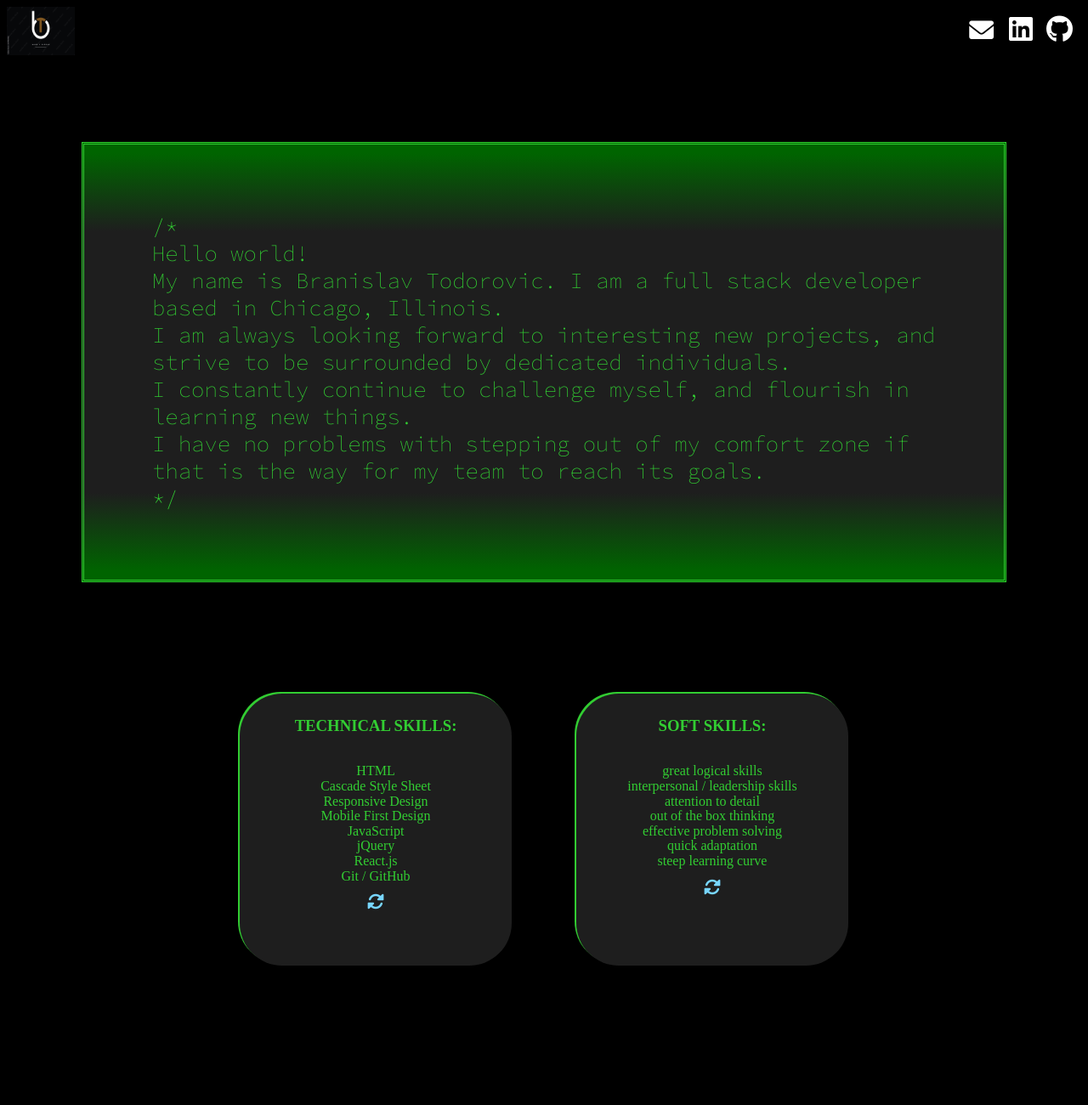
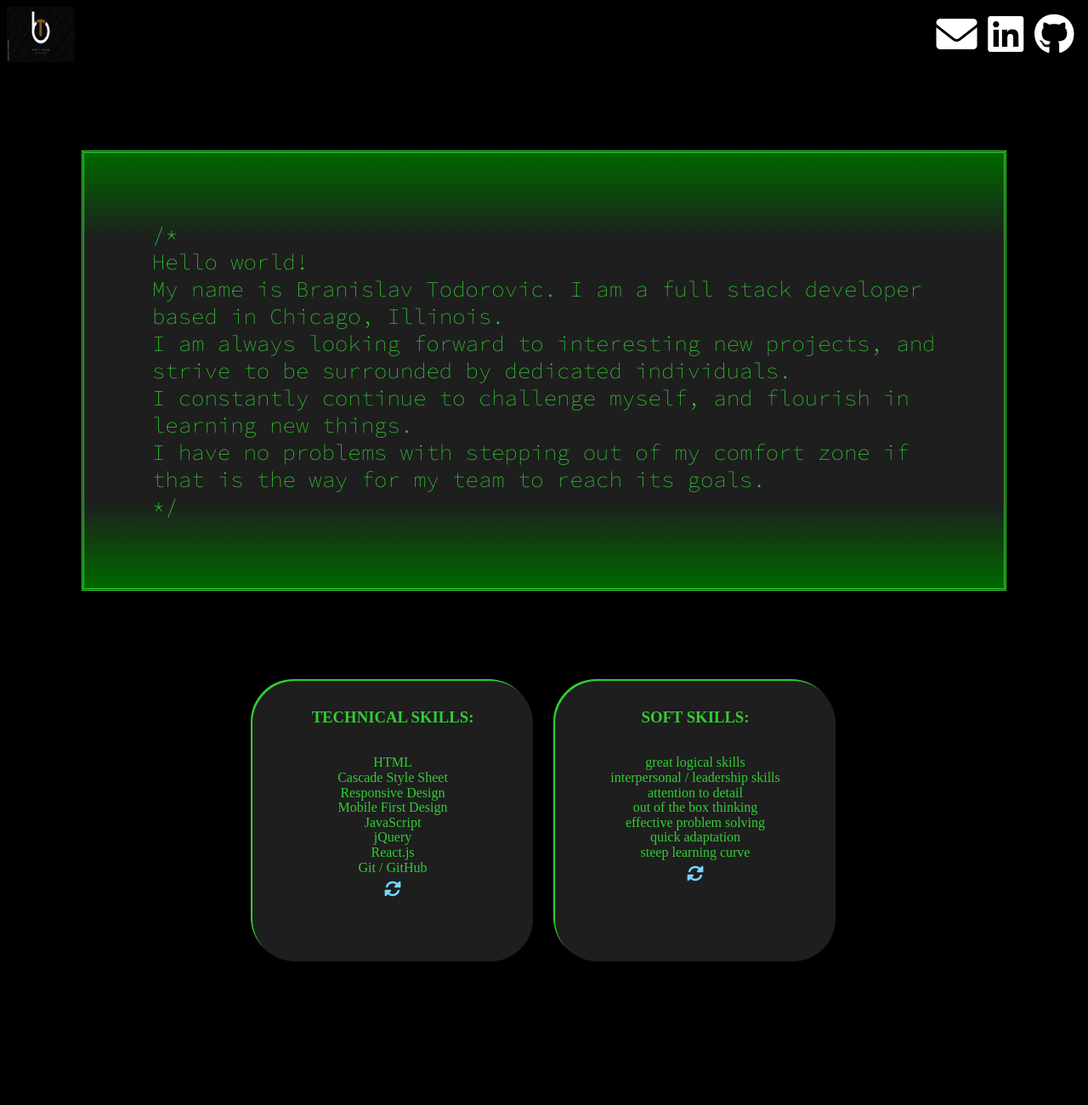
Before and after one commit to bajcula/bajcula.github.io, a plain HTML site: page about.html in a window 1280 px wide. Shown: the top 1300 px of the page at 85% size. Drawn offline with nearby package versions, Linux system fonts and the light colour scheme.

Commit message:
sat final

```diff
--- a/about.css
+++ b/about.css
@@ -9,10 +9,10 @@ body {
 #about-me {
     color: limegreen;
     font-family: 'Source Code Pro', monospace;
-    background:linear-gradient(darkgreen 0 2%, rgba(30 30 30) 20% 80%, darkgreen 98% 100%);
+    background:linear-gradient(darkgreen 0 1%, rgba(30 30 30) 20% 80%, darkgreen 99% 100%);
     padding:2rem;
     padding-top: 70px;
-    border: 3px double limegreen;
+    border: 5px double darkgreen;
     text-align:start;
     margin: 2rem;
 
@@ -99,7 +99,6 @@ main {
 }
 #skills {
     display: grid;
-    grid-template-rows: 1fr 1fr;
     gap:6px;
     margin:5px;
     text-align: center;
@@ -113,10 +112,10 @@ main {
 
 #tech-div, #soft-div {
     background-color:rgba(30 30 30);
-    margin: 35px;
+    margin: 10px;
     border-radius: 50px;
     box-shadow: -2px -2px limegreen;
-    padding:10px;
+    padding:15px;
     line-height: 1.1rem;
     text-align: center;
 }
@@ -253,3 +252,13 @@ main {
     font-size: 20px;
     color:rgb(120, 214, 255);
 }
+
+@media screen and (min-width:1280px) {
+    .fa-brands, .fa-solid {
+        font-size: 3rem;
+        margin: 0.8vh;
+    }
+    #links {
+        margin: 10px;
+    }
+}
--- a/contact.css
+++ b/contact.css
@@ -77,3 +77,14 @@ footer h6 {
     align-self: center;
 
 }
+
+
+@media screen and (min-width:1280px) {
+    .fa-brands, .fa-solid {
+        font-size: 3rem;
+        margin: 0.8vh;
+    }
+    #links {
+        margin: 10px;
+    }
+}
--- a/index.css
+++ b/index.css
@@ -138,25 +138,22 @@ footer h6 {
     main {
         font-size: 2.4rem;
     }
+
 }
 
 @media screen and (min-width:1280px)  {
     main {
         font-size: 2.6rem;
-        margin: 30vh auto 30vh auto;
-    }
-    #navbar {
-        height:10vh;
+        margin: 40vh auto 40vh auto;
+        margin-top: 30vh;
     }
     .fa-brands, .fa-solid {
-        font-size: 5vh;
-        margin: 1.2vh;
+        font-size: 3rem;
+        margin: 0.8vh;
     }
-    main {
-        margin-top: 15rem;
-    }
+
     #links {
-        margin: 2vh;
+        margin: 10px;
     }
     footer {
         position:static;
--- a/work.css
+++ b/work.css
@@ -253,3 +253,13 @@ footer h6 {
 		font-size: 3ch;
 	}
 }
+
+@media screen and (min-width:1280px) {
+    .fa-brands, .fa-solid {
+        font-size: 3rem;
+		margin: 0.8vh;
+    }
+    #links {
+        margin: 10px;
+    }
+}
```
